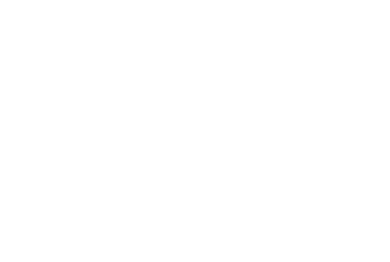
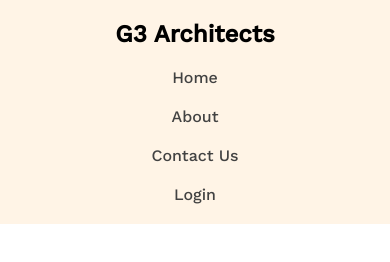
Before and after one commit to developer-shourav/Hire-your-architect, a plain HTML site: page index.html in a window 390 px wide. Drawn offline with nearby package versions, Linux system fonts and the light colour scheme.

Commit message:
nav bar completed

```diff
--- a/index.html
+++ b/index.html
@@ -4,13 +4,32 @@
     <meta charset="UTF-8">
     <meta http-equiv="X-UA-Compatible" content="IE=edge">
     <meta name="viewport" content="width=device-width, initial-scale=1.0">
-    <title>Document</title>
-    <link rel="shortcut icon" href="images/favicon.ico" type="image/x-icon">
+    <title>Hire Your Architect</title>
+    <link rel="shortcut icon" href="./images/favicon.png" type="image/x-icon">
     <link rel="stylesheet" href="/styles/style.css">
 </head>
 <body>
-<!-- -------------------------------------------------------------------
-                 __________Common Styles__________
- ---------------------------------------------------------------------->
+<!-- ----------------------------------------------------------------
+            __________ HEADER SECTION__________
+ -------------------------------------------------------------------->
+ <header>
+    <section class="header__wrapper">
+        <nav>
+            <div class="nav-logo"><h2>G3 Architects</h2></div>
+            <div class="nav-link">
+                <ul>
+                    <li><a href="#home">Home</a></li>
+                    <li><a href="#about">About</a></li>
+                    <li><a href="#contact">Contact Us</a></li>
+                    <li><a href="#login">Login</a></li>
+                </ul>
+            </div>
+        </nav>
+    </section>
+ </header>
+
+
+<!-- ============ ================= -->
+
 </body>
 </html>
--- a/styles/style.css
+++ b/styles/style.css
@@ -2,30 +2,154 @@
                 __________COMMON STYLES__________
 ****************************************************************** */
 
+/* =============Imported Font=============  */
+@import url('https://fonts.googleapis.com/css2?family=Work+Sans:wght@500&display=swap');
+
+*{
+    margin: 0;
+    padding: 0;
+    list-style: none;
+    text-decoration: none;
+    box-sizing: border-box;
+}
+html{
+    scroll-behavior: smooth;
+}
+body{
+    max-width: 1400px;
+    margin: 0 auto;
+    font-family: 'Work Sans', sans-serif;
+}
+
+/* ============= CSS Variables=============  */
+:root{
+    --color-primary:#131313;
+    --color-secondary:#424242;
+    --color-tertiary:#727272;
+    --btn-bg:#ff900e;
+    --border-color:#ff8c08;
+    --header-bg:#ff900e1a;
+    --footer-bg:#FFF4E7;
+}
+
+.container{
+    width: 80%;
+    margin: 0 auto;
+    padding: 5rem 0;
+}
+
+a{
+    color: var(--color-secondary);
+}
 
 
+/* ****************************************************************
+             __________HEADER STYLES__________
+****************************************************************** */
+header{
+    background-color: var(--header-bg);
+}
+.header__wrapper{
+    width: 80%;
+    margin: 0 auto;
+}
+/* =============Nav Bar Styles=============  */
+nav{
+   display: flex;
+   flex-wrap: wrap;
+   justify-content: space-between;
+   align-items: center;
+   width: 100%;
+   padding: 1.5rem 0;
+}
+.nav-logo{
+    width: 60%;
+}
+.nav-logo > h2{
+    font-weight: 800;
+    font-size: 1.8rem;
+}
+.nav-link{
+    width: 40%;
+}
+.nav-link > ul{
+    display: flex;
+    justify-content: space-evenly;
+}
 
+.nav-link > ul > li > a{
+    background: transparent;
+    padding: 10px 15px;
+    border-radius: 5px;
+    color: var(--color-secondary);
+    transition: all .3s ease;
+}
 
-
-
-
-
-
-
-
+.nav-link > ul > li > a:hover{
+    background: var(--btn-bg);
+    color: #fff;
+}
 
 /* ****************************************************************
                 __________MEDIA QUIRES__________
 ****************************************************************** */
 
-/* ================For Small Devices=================  */
 
-@media only screen {
+/* =============For Small Devices=============  */
+
+@media only screen and (max-width:576px){
+    nav{
+        flex-direction: column;
+        padding: 0;
+        align-items: center;
+        justify-content: center;
+     }
+     .nav-logo{
+        width: 100%;
+    }
+    .nav-logo > h2{
+        font-size: 1.5rem;
+        text-align: center;
+        padding-top: 20px;
+    }
+        .nav-link{
+        width: 100%;
+    }
+    .nav-link > ul{
+        flex-direction: column;
+        align-items: center;
+        margin: 20px auto;
+        gap: 20px;
+    }
+
 
 }
 
+/* ==============For Medium Devices============  */
+
+@media only screen and (min-width:577px) and (max-width:992px){
+    .header__wrapper{
+        width: 90%;
+
+    }
+    nav{
+        display: flex;
+        flex-wrap: wrap;
+        justify-content: space-between;
+        align-items: center;
+        width: 100%;
+        padding: 1rem 0;
+     }
+     .nav-logo{
+         width: 50%;
+     }
+
+     .nav-link{
+         width: 50%;
+     }
+     .nav-link > ul > li > a{
+        padding: 5px 8px;
+    }
 
 
-
-
-/* ================For Medium Devices=================  */
+}
```
Also changed, not shown: images/favicon.png (added).
